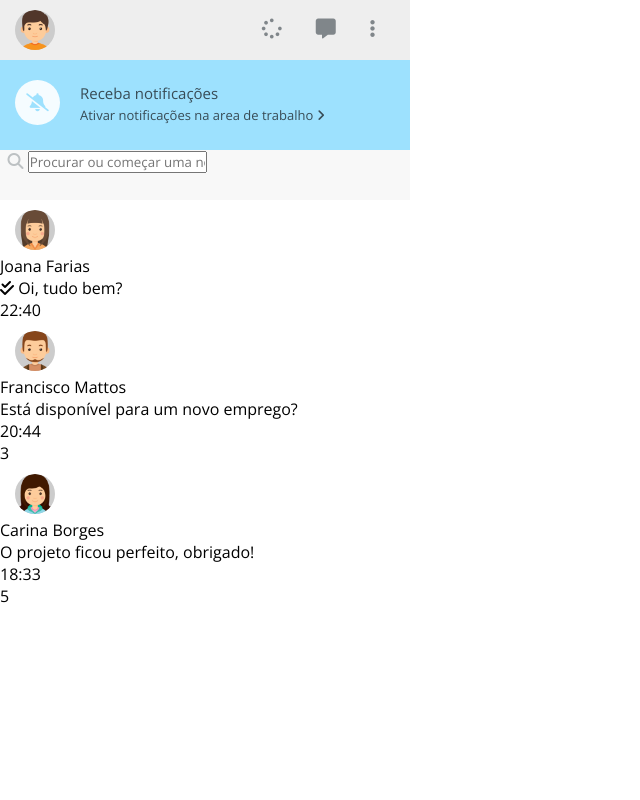
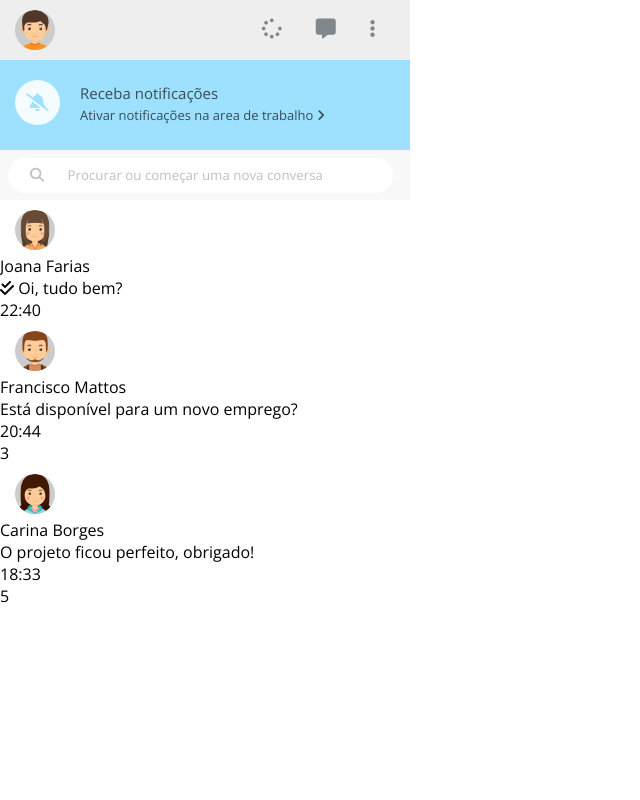
Before and after one commit to Lucas-Lopes-II/whatsapp_web_clone, a plain HTML site: page index.html in a window 1280 px wide. Shown: the top 800 px of the page, without its empty margins (0-640 px from the left). Drawn offline with nearby package versions, Linux system fonts and the light colour scheme.

Commit message:
Finalizada a estilização dos componentes do container de pesquisa

```diff
--- a/style.css
+++ b/style.css
@@ -90,9 +90,30 @@ ul {
 #containerPesquisa {
     width: 100%;
     height: 50px;
-    padding: 0 7.5px 0 7.5px;
+    padding: 7.5px 0 0 7.5px;
     background-color: #F8F8F8;
     position: relative;
     color: #BDC1C3;
     box-sizing: border-box;
 }
+
+#porcurarContato {
+    position: absolute;
+    left: 30px;
+    top: 18px;
+    font-size: 14px;
+}
+
+#procura {
+    border: none;
+    width: 385px;
+    height: 35px;
+    padding-left: 60px;
+    border-radius: 17.5px;
+    background-color: #FFF;
+    box-sizing: border-box;
+}
+
+#procura::placeholder {
+    color: #BDC1C3;
+}
```
